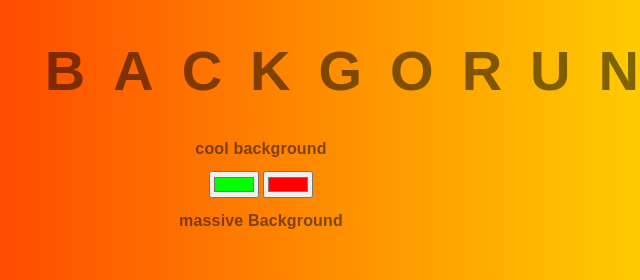
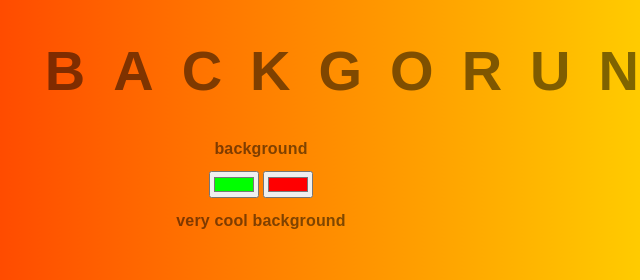
Before and after one commit to bantiprajapati30/background-generator-, a plain HTML site: page background.html in a window 1280 px wide. Shown: the top 280 px of the page, 379-1019 px from the left. Drawn offline with Linux system fonts and the light colour scheme.

Commit message:
very cool background

```diff
--- a/background.html
+++ b/background.html
@@ -7,12 +7,11 @@
     <link rel="stylesheet" href="backgorund.css">
 </head>
 <body id="gradient">
-
     <h1>new Backgorund</h1>
-    <h2>cool background</h2>
+    <h2>background</h2>
     <input class="color1" type="color" name="color1" value="#00ff00">
     <input class ="color2" type="color" name="color2" value="#ff0001">
- <h2>massive Background</h2>
+ <h2>very cool background</h2>
  <h3></h3>
  <script src="background.js"></script>
 </body>
```
